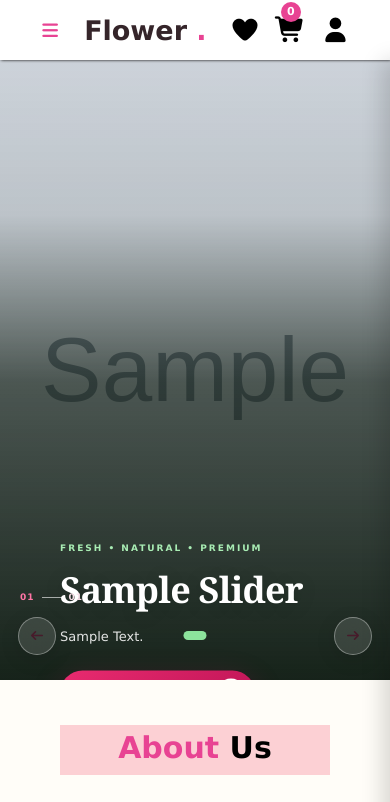
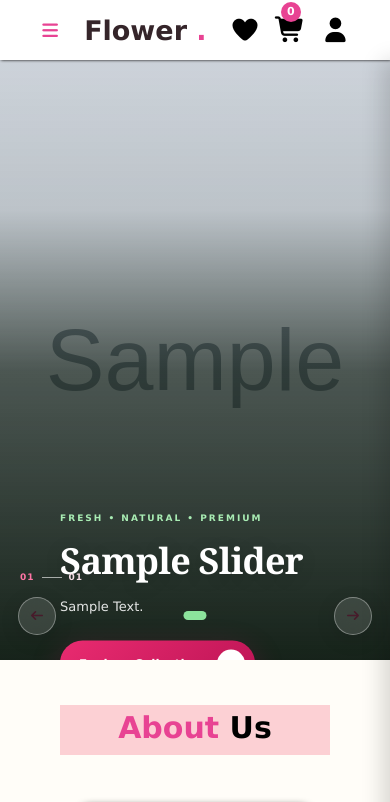
Before and after one commit to anmolsingh248670-alt/Flower-Shope, a Django app: page / in a window 390 px wide. Shown: the top 802 px of the page. Run offline with Django 5.2, Linux system fonts and the light colour scheme; tables that the repository leaves empty hold one stand-in row (values such as "Sample post"); grey boxes marked "Sample" are stand-in pictures; some libraries are stand-ins or nearby versions.

Commit message:
add slider Home

```diff
--- a/static/Home2.css
+++ b/static/Home2.css
@@ -1045,16 +1045,19 @@ main {
     background: #3e1724;
 }
 
+
 .hero-bg {
     position: absolute;
     inset: 0;
     width: 100%;
     height: 100%;
-    object-fit: cover;
-    object-position: center 48%;
+    object-fit: contain;
+    object-position: center center;
     z-index: -2;
     transition: transform 1.2s ease;
-}
+    background: #f8e8ed;
+}
+
 
 .imges:hover .hero-bg {
     transform: scale(1.025);
@@ -1432,7 +1435,7 @@ main {
 
     .arror-box {
         width: 100%;
-        height: 620px;
+        height: 600px;
         min-height: 0;
         overflow: hidden;
         border-radius: 0;
```
